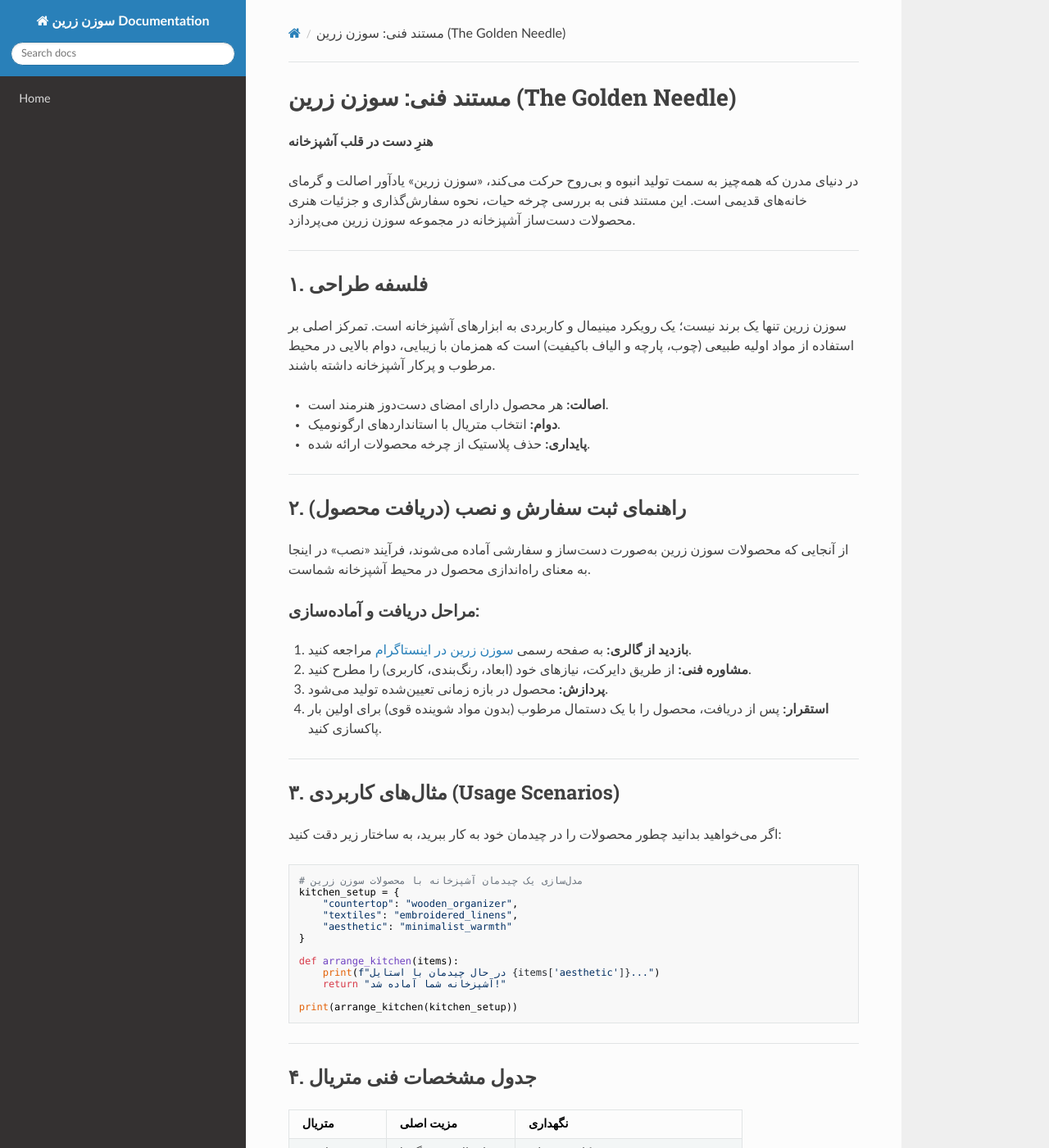
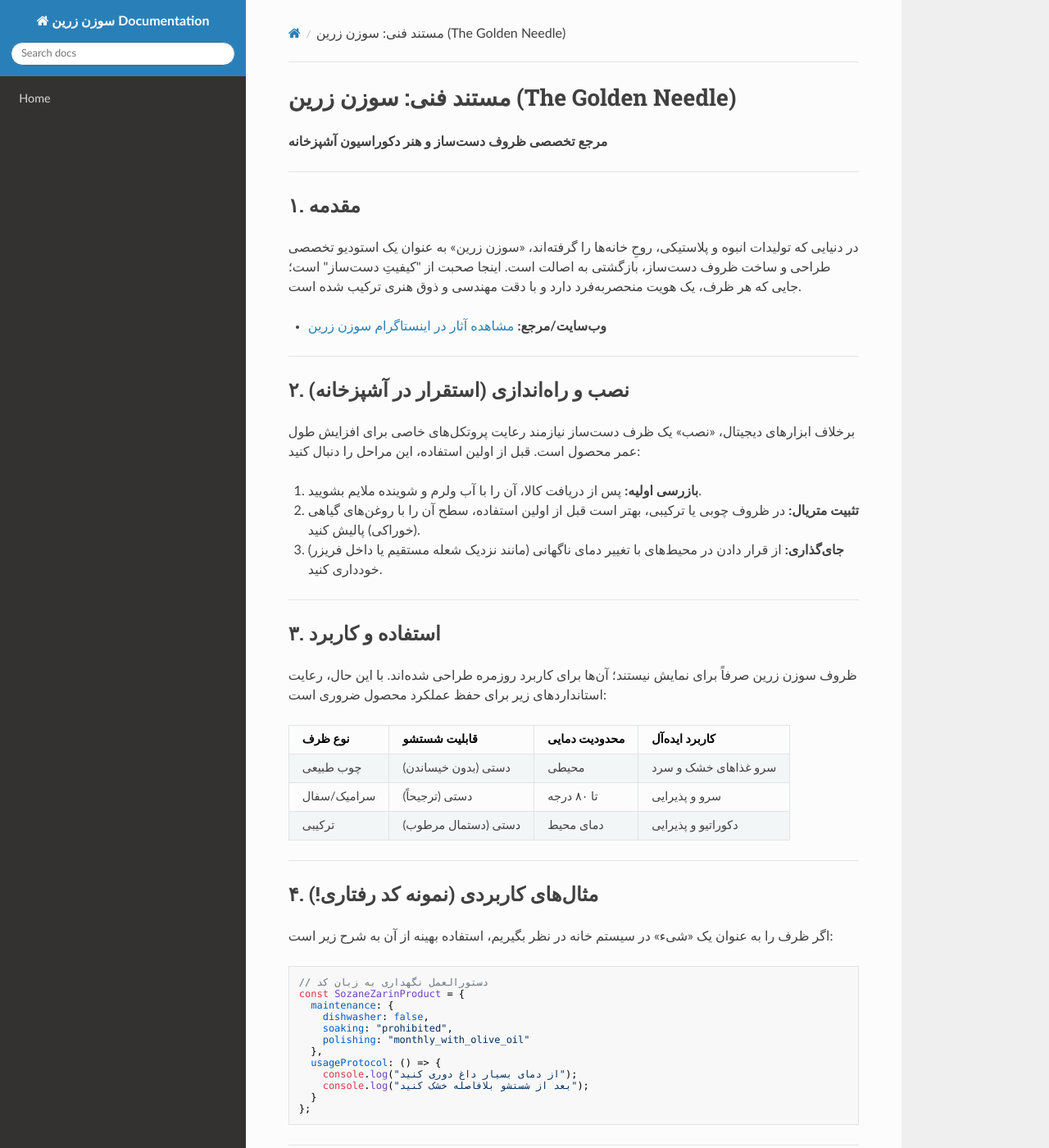
Before and after one commit to sahandsahabi553-prog/terraform-google-semantic-docs, an MkDocs documentation site: the page built from docs/سوزن-زرین.md, in a window 1280 px wide and 1400 px high. Shown: the whole window at 82% size. Built offline with MkDocs 1.6.1, drawn with Linux system fonts in a browser that asks for light colours; nearby versions of some CDN libraries; some of the changed text lies outside the part shown.

Commit message:
Doc: سوزن زرین

````diff
--- a/docs/سوزن-زرین.md
+++ b/docs/سوزن-زرین.md
@@ -1,75 +1,69 @@
 # مستند فنی: سوزن زرین (The Golden Needle)
-**هنرِ دست در قلب آشپزخانه**
-
-در دنیای مدرن که همه‌چیز به سمت تولید انبوه و بی‌روح حرکت می‌کند، «سوزن زرین» یادآور اصالت و گرمای خانه‌های قدیمی است. این مستند فنی به بررسی چرخه حیات، نحوه سفارش‌گذاری و جزئیات هنری محصولات دست‌ساز آشپزخانه در مجموعه سوزن زرین می‌پردازد.
+**مرجع تخصصی ظروف دست‌ساز و هنر دکوراسیون آشپزخانه**
 
 ---
 
-## ۱. فلسفه طراحی
-سوزن زرین تنها یک برند نیست؛ یک رویکرد مینیمال و کاربردی به ابزارهای آشپزخانه است. تمرکز اصلی بر استفاده از مواد اولیه طبیعی (چوب، پارچه و الیاف باکیفیت) است که همزمان با زیبایی، دوام بالایی در محیط مرطوب و پرکار آشپزخانه داشته باشند.
+## ۱. مقدمه
+در دنیایی که تولیدات انبوه و پلاستیکی، روحِ خانه‌ها را گرفته‌اند، «سوزن زرین» به عنوان یک استودیو تخصصی طراحی و ساخت ظروف دست‌ساز، بازگشتی به اصالت است. اینجا صحبت از "کیفیتِ دست‌ساز" است؛ جایی که هر ظرف، یک هویت منحصر‌به‌فرد دارد و با دقت مهندسی و ذوق هنری ترکیب شده است.
 
-- **اصالت:** هر محصول دارای امضای دست‌دوز هنرمند است.
-- **دوام:** انتخاب متریال با استانداردهای ارگونومیک.
-- **پایداری:** حذف پلاستیک از چرخه محصولات ارائه شده.
+*   **وب‌سایت/مرجع:** [مشاهده آثار در اینستاگرام سوزن زرین](https://www.instagram.com/sozane.zarin?igsh=MW5ndzFqYjBmYnFrNQ==)
 
 ---
 
-## ۲. راهنمای ثبت سفارش و نصب (دریافت محصول)
-از آنجایی که محصولات سوزن زرین به‌صورت دست‌ساز و سفارشی آماده می‌شوند، فرآیند «نصب» در اینجا به معنای راه‌اندازی محصول در محیط آشپزخانه شماست.
+## ۲. نصب و راه‌اندازی (استقرار در آشپزخانه)
+برخلاف ابزارهای دیجیتال، «نصب» یک ظرف دست‌ساز نیازمند رعایت پروتکل‌های خاصی برای افزایش طول عمر محصول است. قبل از اولین استفاده، این مراحل را دنبال کنید:
 
-### مراحل دریافت و آماده‌سازی:
-1. **بازدید از گالری:** به صفحه رسمی [سوزن زرین در اینستاگرام](https://www.instagram.com/sozane.zarin?igsh=MW5ndzFqYjBmYnFrNQ==) مراجعه کنید.
-2. **مشاوره فنی:** از طریق دایرکت، نیازهای خود (ابعاد، رنگ‌بندی، کاربری) را مطرح کنید.
-3. **پردازش:** محصول در بازه زمانی تعیین‌شده تولید می‌شود.
-4. **استقرار:** پس از دریافت، محصول را با یک دستمال مرطوب (بدون مواد شوینده قوی) برای اولین بار پاکسازی کنید.
+1.  **بازرسی اولیه:** پس از دریافت کالا، آن را با آب ولرم و شوینده ملایم بشویید.
+2.  **تثبیت متریال:** در ظروف چوبی یا ترکیبی، بهتر است قبل از اولین استفاده، سطح آن را با روغن‌های گیاهی (خوراکی) پالیش کنید.
+3.  **جای‌گذاری:** از قرار دادن در محیط‌های با تغییر دمای ناگهانی (مانند نزدیک شعله مستقیم یا داخل فریزر) خودداری کنید.
 
 ---
 
-## ۳. مثال‌های کاربردی (Usage Scenarios)
+## ۳. استفاده و کاربرد
+ظروف سوزن زرین صرفاً برای نمایش نیستند؛ آن‌ها برای کاربرد روزمره طراحی شده‌اند. با این حال، رعایت استانداردهای زیر برای حفظ عملکرد محصول ضروری است:
 
-اگر می‌خواهید بدانید چطور محصولات را در چیدمان خود به کار ببرید، به ساختار زیر دقت کنید:
-
-```python
-# مدل‌سازی یک چیدمان آشپزخانه با محصولات سوزن زرین
-kitchen_setup = {
-    "countertop": "wooden_organizer",
-    "textiles": "embroidered_linens",
-    "aesthetic": "minimalist_warmth"
-}
-
-def arrange_kitchen(items):
-    print(f"در حال چیدمان با استایل {items['aesthetic']}...")
-    return "آشپزخانه شما آماده شد!"
-
-print(arrange_kitchen(kitchen_setup))
-```
+| نوع ظرف | قابلیت شستشو | محدودیت دمایی | کاربرد ایده‌آل |
+| :--- | :--- | :--- | :--- |
+| چوب طبیعی | دستی (بدون خیساندن) | محیطی | سرو غذاهای خشک و سرد |
+| سرامیک/سفال | دستی (ترجیحاً) | تا ۸۰ درجه | سرو و پذیرایی |
+| ترکیبی | دستی (دستمال مرطوب) | دمای محیط | دکوراتیو و پذیرایی |
 
 ---
 
-## ۴. جدول مشخصات فنی متریال
+## ۴. مثال‌های کاربردی (نمونه کد رفتاری!)
+اگر ظرف را به عنوان یک «شیء» در سیستم خانه در نظر بگیریم، استفاده بهینه از آن به شرح زیر است:
 
-| متریال | مزیت اصلی | نگهداری |
-| :--- | :--- | :--- |
-| چوب طبیعی | دوام بالا و حس گرما | روغن‌کاری دوره‌ای |
-| کتان/پنبه | جذب رطوبت بالا | شستشو با آب سرد |
-| رنگ‌های گیاهی | سلامت و عدم سمیت | خشک کردن دور از تابش مستقیم خورشید |
+```javascript
+// دستورالعمل نگهداری به زبان کد
+const SozaneZarinProduct = {
+  maintenance: {
+    dishwasher: false,
+    soaking: "prohibited",
+    polishing: "monthly_with_olive_oil"
+  },
+  usageProtocol: () => {
+    console.log("از دمای بسیار داغ دوری کنید");
+    console.log("بعد از شستشو بلافاصله خشک کنید");
+  }
+};
+```
 
 ---
 
 ## ۵. سوالات متداول (FAQ)
 
-**آیا محصولات سوزن زرین قابل شستشو هستند؟**
-بله، اکثر محصولات پارچه‌ای با دست و شوینده‌های ملایم قابل شستشو هستند. برای محصولات چوبی، پیشنهاد می‌شود فقط با دستمال نمدار تمیز شوند.
+**آیا ظروف سوزن زرین برای استفاده روزمره مناسب هستند؟**
+بله، کاملاً. برخلاف محصولات تزیینی صرف، این ظروف با متریال باکیفیت و با هدف استفاده در سرو غذا طراحی شده‌اند.
 
-**چقدر طول می‌کشد تا سفارش من آماده شود؟**
-از آنجایی که «سوزن زرین» روی کیفیت متمرکز است، فرآیند تولید بسته به پیچیدگی طرح، بین ۳ تا ۱۰ روز کاری زمان می‌برد.
+**چرا رنگ ظروف چوبی با گذشت زمان کمی تغییر می‌کند؟**
+این ویژگی طبیعی چوب است. همان‌طور که کدها نیاز به Refactor دارند، چوب هم نیاز به روغن‌کاری مجدد دارد تا جلا و رنگ اصلی‌اش را حفظ کند.
 
-**چگونه می‌توانم از اصالت کالا مطمئن شوم؟**
-تمامی محصولات دارای شناسنامه کوچک یا امضای اختصاصی مجموعه هستند که در صفحه اینستاگرام نیز قابل تایید است.
+**چطور می‌توانم سفارشی‌سازی انجام دهم؟**
+برای طرح‌های اختصاصی یا سفارش‌های خاص، بهترین راه ارتباط مستقیم از طریق [صفحه اینستاگرام](https://www.instagram.com/sozane.zarin?igsh=MW5ndzFqYjBmYnFrNQ==) است. پیام بدهید و ایده خود را مطرح کنید.
 
 ---
 
-> **نکته تخصصی:** برای طول عمر بیشتر محصولات چوبی، پیشنهاد می‌کنم هر چند ماه یکبار از روغن کنجد یا روغن‌های مخصوص چوب خوراکی استفاده کنید تا بافت چوب زنده بماند.
+## ۶. یادداشت پایانی (Expert Opinion)
+من به عنوان کسی که همیشه دنبال ابزارهای باکیفیت برای محیط کار و زندگی‌ام هستم، معتقدم «سوزن زرین» بیش از اینکه یک برند باشد، یک سبک زندگی است. وقتی از ظرفی استفاده می‌کنید که رد دست هنرمند روی آن باقی مانده، کیفیتِ تجربه صرفِ غذا به طرز چشمگیری تغییر می‌کند.
 
----
-*برای مشاهده آخرین کالکشن‌ها و ارتباط مستقیم با طراح، به [سوزن زرین](https://www.instagram.com/sozane.zarin?igsh=MW5ndzFqYjBmYnFrNQ==) سر بزنید.*
+**نکته فنی:** همیشه به یاد داشته باشید، اصالت محصول یعنی همان «نقص‌های زیبا» که در تولیدات صنعتی هرگز پیدا نمی‌کنید. اگر به دنبال کمالِ ماشینی هستید، سراغ انبوه تولیدات نروید؛ اما اگر به دنبال امضایِ هنرمند روی میزتان هستید، اینجا مقصد شماست.
````
